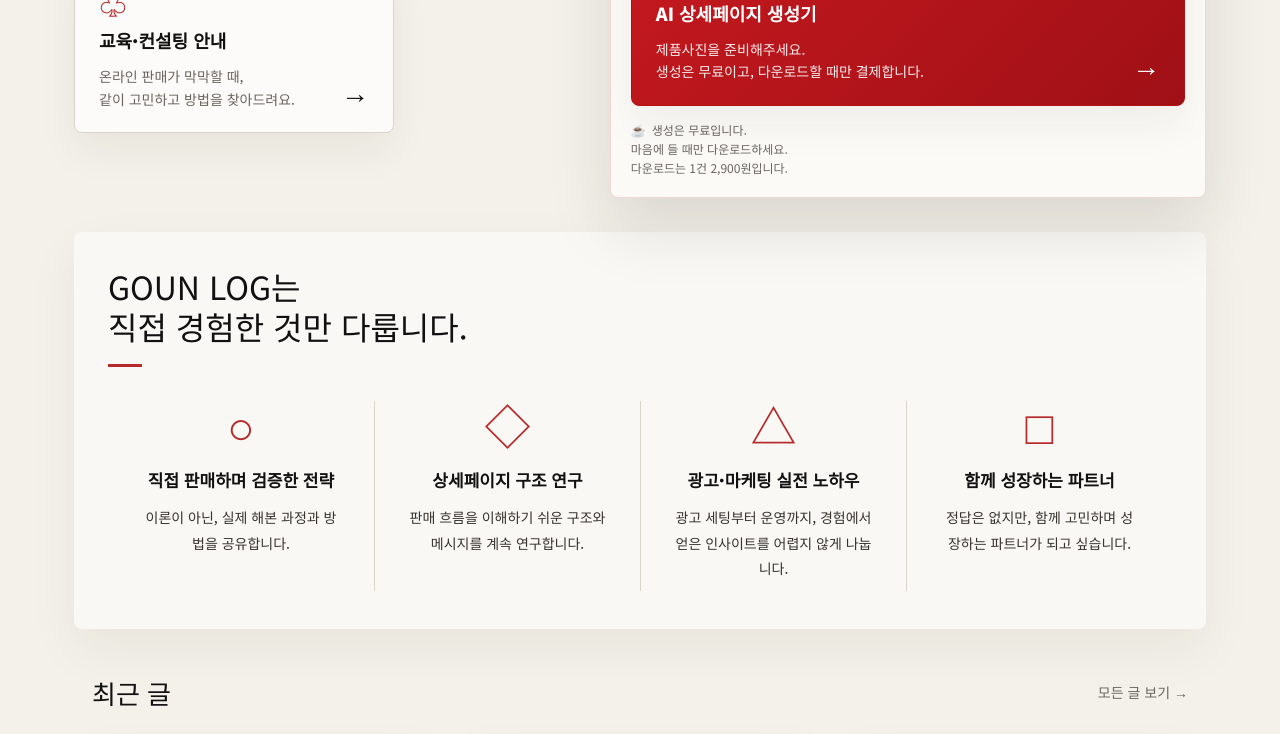
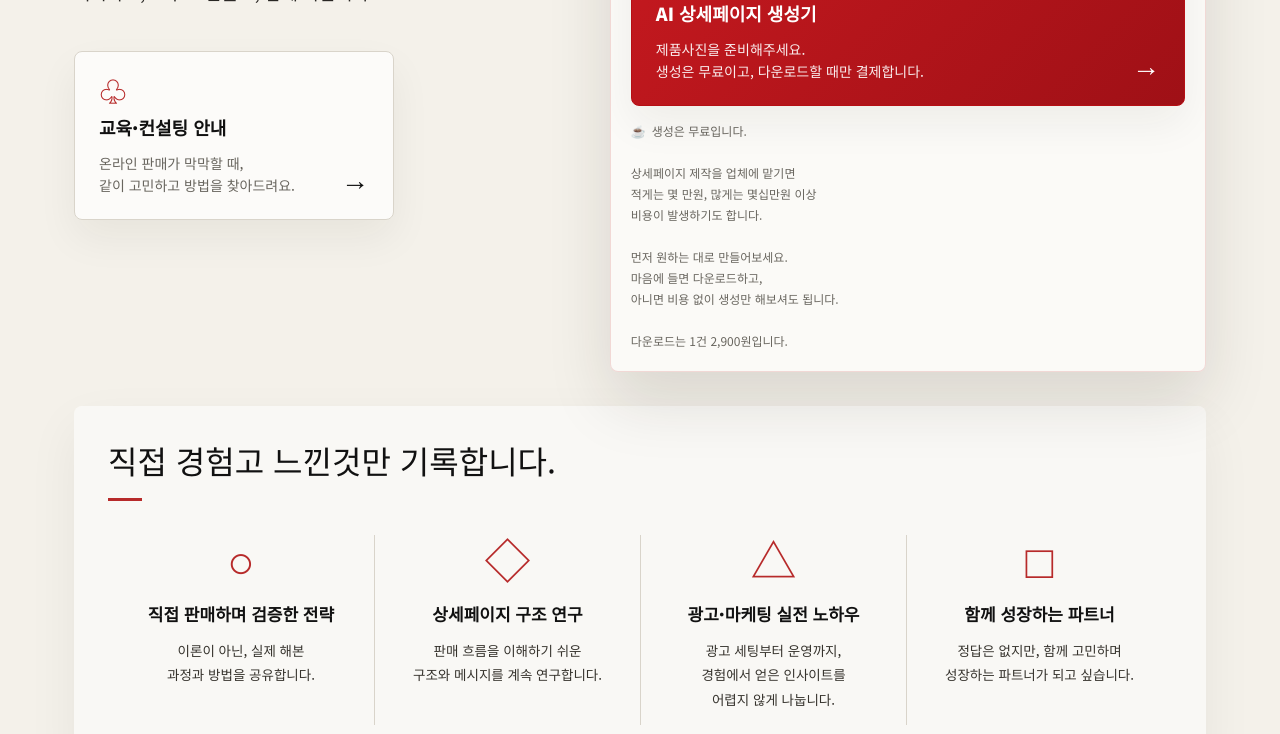
Before and after one commit to goun-0728/goun-log, a Next.js app: page / in a window 1280 px wide. Shown: the part 560-1294 px from the top of the page. Built offline with nearby package versions, Linux system fonts and the light colour scheme; no server answers.

Commit message:
Update homepage copy and card wrapping

```diff
--- a/app/globals.css
+++ b/app/globals.css
@@ -240,8 +240,10 @@
   margin-bottom: 0;
   color: var(--muted);
   font-size: 12px;
-  line-height: 1.6;
+  line-height: 1.75;
   text-align: left;
+  word-break: keep-all;
+  overflow-wrap: normal;
 }
 
 .hero-showcase-image {
@@ -317,6 +319,7 @@
   margin: 0;
   font-size: 32px;
   line-height: 1.25;
+  word-break: keep-all;
 }
 
 .home-section-heading span {
@@ -335,7 +338,7 @@
 
 .experience-card {
   min-height: 190px;
-  padding: 0 34px;
+  padding: 0 26px;
   text-align: center;
   border-left: 1px solid var(--line);
 }
@@ -362,8 +365,10 @@
 .consulting-card p {
   margin: 0;
   color: #36332d;
-  font-size: 14px;
-  line-height: 1.85;
+  font-size: 13.5px;
+  line-height: 1.8;
+  word-break: keep-all;
+  overflow-wrap: normal;
 }
 
 .latest-card-section {
@@ -493,7 +498,7 @@
 
 .consulting-card {
   min-height: 170px;
-  padding: 0 24px;
+  padding: 0 20px;
   text-align: center;
   border-left: 1px solid var(--line);
 }
--- a/app/page.tsx
+++ b/app/page.tsx
@@ -12,22 +12,48 @@
 const experienceItems = [
   {
     title: "직접 판매하며 검증한 전략",
-    description: "이론이 아닌, 실제 해본 과정과 방법을 공유합니다.",
+    description: (
+      <>
+        이론이 아닌, 실제 해본
+        <br />
+        과정과 방법을 공유합니다.
+      </>
+    ),
     icon: "○",
   },
   {
     title: "상세페이지 구조 연구",
-    description: "판매 흐름을 이해하기 쉬운 구조와 메시지를 계속 연구합니다.",
+    description: (
+      <>
+        판매 흐름을 이해하기 쉬운
+        <br />
+        구조와 메시지를 계속 연구합니다.
+      </>
+    ),
     icon: "◇",
   },
   {
     title: "광고·마케팅 실전 노하우",
-    description: "광고 세팅부터 운영까지, 경험에서 얻은 인사이트를 어렵지 않게 나눕니다.",
+    description: (
+      <>
+        광고 세팅부터 운영까지,
+        <br />
+        경험에서 얻은 인사이트를
+        <br />
+        어렵지 않게 나눕니다.
+      </>
+    ),
     icon: "△",
   },
   {
     title: "함께 성장하는 파트너",
-    description: "정답은 없지만, 함께 고민하며 성장하는 파트너가 되고 싶습니다.",
+    description: (
+      <>
+        정답은 없지만, 함께 고민하며
+        <br />
+        성장하는 파트너가 되고 싶습니다.
+      </>
+    ),
     icon: "□",
   },
 ];
@@ -35,17 +61,35 @@
 const consultingItems = [
   {
     title: "1:1 맞춤 상담",
-    description: "현재 상황을 이야기하고 함께 방향을 잡아가요.",
+    description: (
+      <>
+        현재 상황을 이야기하고
+        <br />
+        함께 방향을 잡아가요.
+      </>
+    ),
     icon: "○",
   },
   {
     title: "실전 교육",
-    description: "온라인/오프라인 교육으로 실무에 바로 적용해요.",
+    description: (
+      <>
+        온라인/오프라인 교육으로
+        <br />
+        실무에 바로 적용해요.
+      </>
+    ),
     icon: "◇",
   },
   {
     title: "지속적인 소통",
-    description: "한 번의 상담으로 끝이 아닌 꾸준한 소통을 지향해요.",
+    description: (
+      <>
+        한 번의 상담으로 끝이 아닌
+        <br />
+        꾸준한 소통을 이어갑니다.
+      </>
+    ),
     icon: "□",
   },
 ];
@@ -121,7 +165,20 @@
               <span aria-hidden="true">☕</span>
               생성은 무료입니다.
               <br />
-              마음에 들 때만 다운로드하세요.
+              <br />
+              상세페이지 제작을 업체에 맡기면
+              <br />
+              적게는 몇 만원, 많게는 몇십만원 이상
+              <br />
+              비용이 발생하기도 합니다.
+              <br />
+              <br />
+              먼저 원하는 대로 만들어보세요.
+              <br />
+              마음에 들면 다운로드하고,
+              <br />
+              아니면 비용 없이 생성만 해보셔도 됩니다.
+              <br />
               <br />
               다운로드는 1건 2,900원입니다.
             </p>
@@ -131,11 +188,7 @@
 
       <section className="experience-section" aria-labelledby="experience-title">
         <div className="home-section-heading">
-          <h2 id="experience-title">
-            GOUN LOG는
-            <br />
-            직접 경험한 것만 다룹니다.
-          </h2>
+          <h2 id="experience-title">직접 경험고 느낀것만 기록합니다.</h2>
           <span />
         </div>
         <div className="experience-grid">
```
